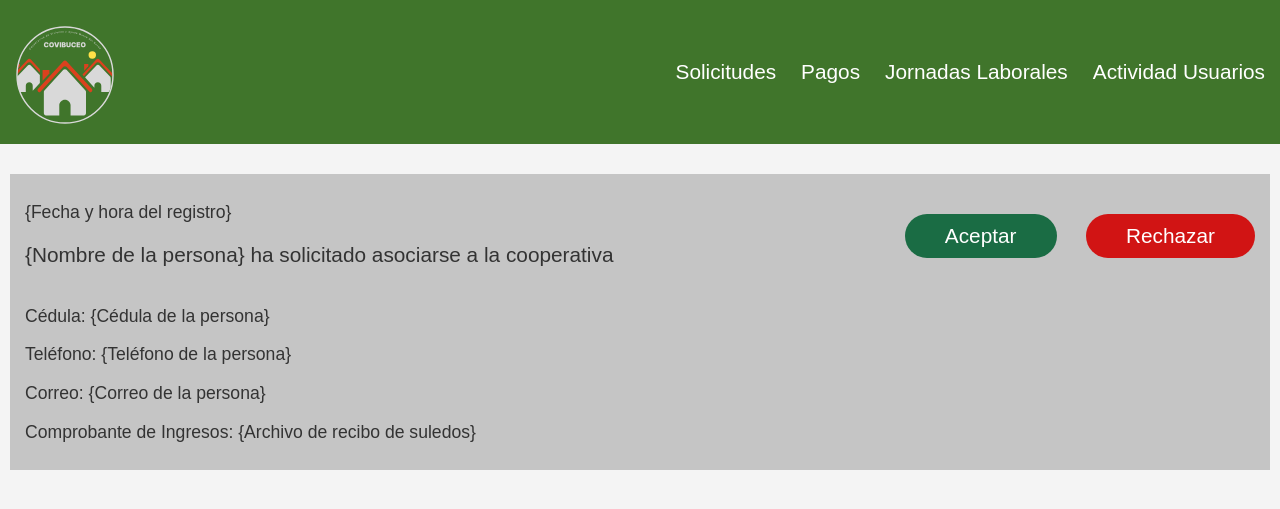
After one commit to Softwares-Saturno-S-A-S/Covibuceo, a PHP site: page /backoffice/index.html in a window 1280 px wide. The commit adds this page. Shown: the top 509 px of the page. Run offline with PHP 8.4, Linux system fonts and the light colour scheme.

Commit message:
Completé la página de solicitudes

```diff
--- /dev/null
+++ b/backoffice/index.html
@@ -0,0 +1,56 @@
+<!DOCTYPE html>
+<html lang="es">
+
+<head>
+    <meta charset="UTF-8">
+    <meta name="viewport" content="width=device-width, initial-scale=1.0">
+    <title>COVIBUCEO - Home Administración</title>
+    <link rel="stylesheet" href="../css/estilos.css">
+    <style>
+        .solicitud {
+            background-color: #C5C5C5;
+
+        }
+        .solicitud_1 {
+            display: flex;
+            justify-content: space-between;
+            align-items: center;
+        }
+
+        button{
+            margin-left: 25px;
+        }
+    </style>
+</head>
+
+<body>
+    <header>
+        <a href="backoffice.html"><img src="../img/Logo Cooperativa (3).svg" alt="Logo COVIBUCEO"></a>
+        <ul>
+            <li><a href="backoffice/index.html">Solicitudes</a></li>
+            <li><a href="pagos.html">Pagos</a></li>
+            <li><a href="jornadas.html">Jornadas Laborales</a></li>
+            <li><a href="actividad.html">Actividad Usuarios</a></li>
+        </ul>
+    </header>
+    <main>
+        <section class="solicitud">
+            <div class="solicitud_1">
+                <div>
+                    <p>{Fecha y hora del registro}</p>
+                    <p class="p1">{Nombre de la persona} ha solicitado asociarse a la cooperativa</p>
+                </div>
+                <div>
+                    <button class="button-size-green">Aceptar</button>
+                    <button class="button-size-red">Rechazar</button>
+                </div>
+            </div>
+            <p>Cédula: {Cédula de la persona}</p>
+            <p>Teléfono: {Teléfono de la persona}</p>
+            <p>Correo: {Correo de la persona}</p>
+            <p>Comprobante de Ingresos: {Archivo de recibo de suledos}</p>
+            </div>
+    </main>
+</body>
+
+</html>
--- a/css/estilos.css
+++ b/css/estilos.css
@@ -32,7 +32,7 @@
         }
 
         header ul li{
-            margin-left: 15px;
+            margin-left: 25px;
         }
 
         header a{
@@ -48,16 +48,16 @@
             padding: 10px 15px;
         }
 
-        p, li, label{
-            font-size: large;
+        p{
+            font-size: 1.1em;
         }
 
-        .p1{
-            font-size: ;
+        .p1, li, label, button{
+            font-size: 1.3em;
         }
 
         .p2{
-            font-size: 2.0em;
+            font-size: 1.5em;
         }
 
         p{
@@ -105,11 +105,6 @@
             margin-bottom: 15px;
         }
 
-        .botones{
-            display: flex;
-            justify-content: space-between;
-        }
-
         label {
             display: block;
             margin-bottom: 5px;
@@ -124,14 +119,28 @@
         }
 
         button {
-            padding: 15px;
-            background-color: #333;
             color: white;
             border: none;
+            cursor: pointer;
+        }
+
+        .button-100{
+            background-color: #333;
             border-radius: 5px;
-            cursor: pointer;
             width: 100%;
-            font-size: medium;
+            padding: 15px;
+        }
+
+        .button-size-green{
+            background-color: #1A6C44;
+            border-radius: 40px;
+            padding: 10px 40px;
+        }
+
+        .button-size-red{
+            background-color: #D11414;
+            border-radius: 40px;
+            padding: 10px 40px;
         }
 
         .enlaces{
```
Also changed, not shown: Landing Page/index.html (+5 -6 lines), backoffice/backoffice.html (deleted, +0 -28 lines), backoffice/pagos.html (added, +11 -0 lines).
